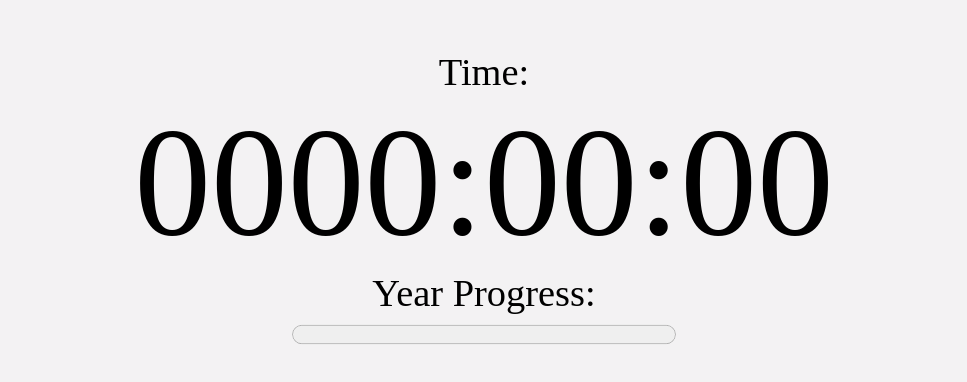
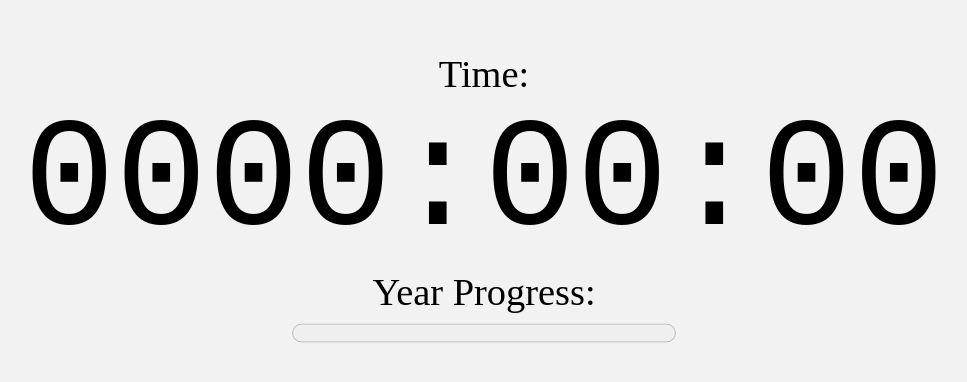
Before and after one commit to nadvagauser/nadvagauser.github.io, a plain HTML site: page tools/clock.html in a window 1280 px wide. Shown: the part 198-580 px from the top of the page, without its empty margins (156-1123 px from the left). Drawn offline with Linux system fonts and the light colour scheme.

Commit message:
tools/clock: Display time in a fixed-width font

```diff
--- a/tools/clock.html
+++ b/tools/clock.html
@@ -22,6 +22,7 @@
 }
 
 .clock__time {
+  font-family: 'SF Mono', 'Roboto Mono', monospace;
   font-size: 4em;
 }
 
```
